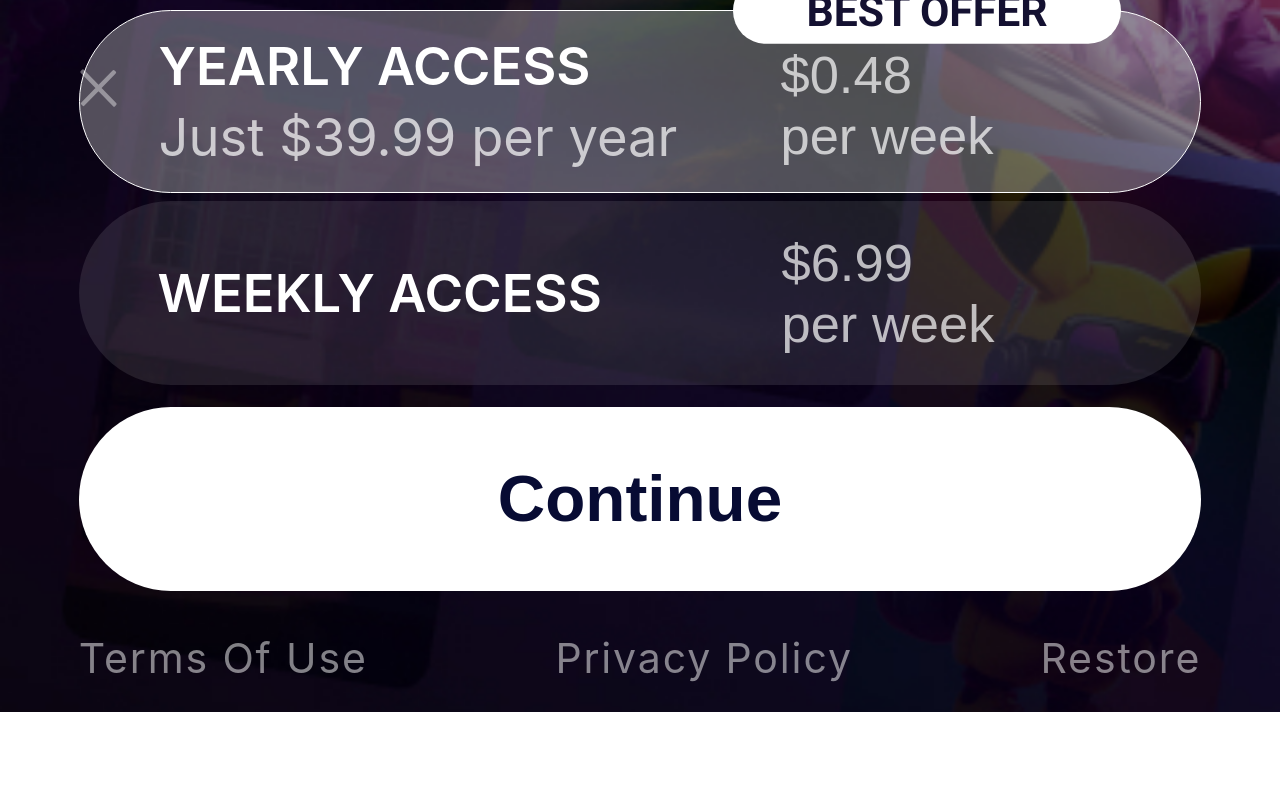
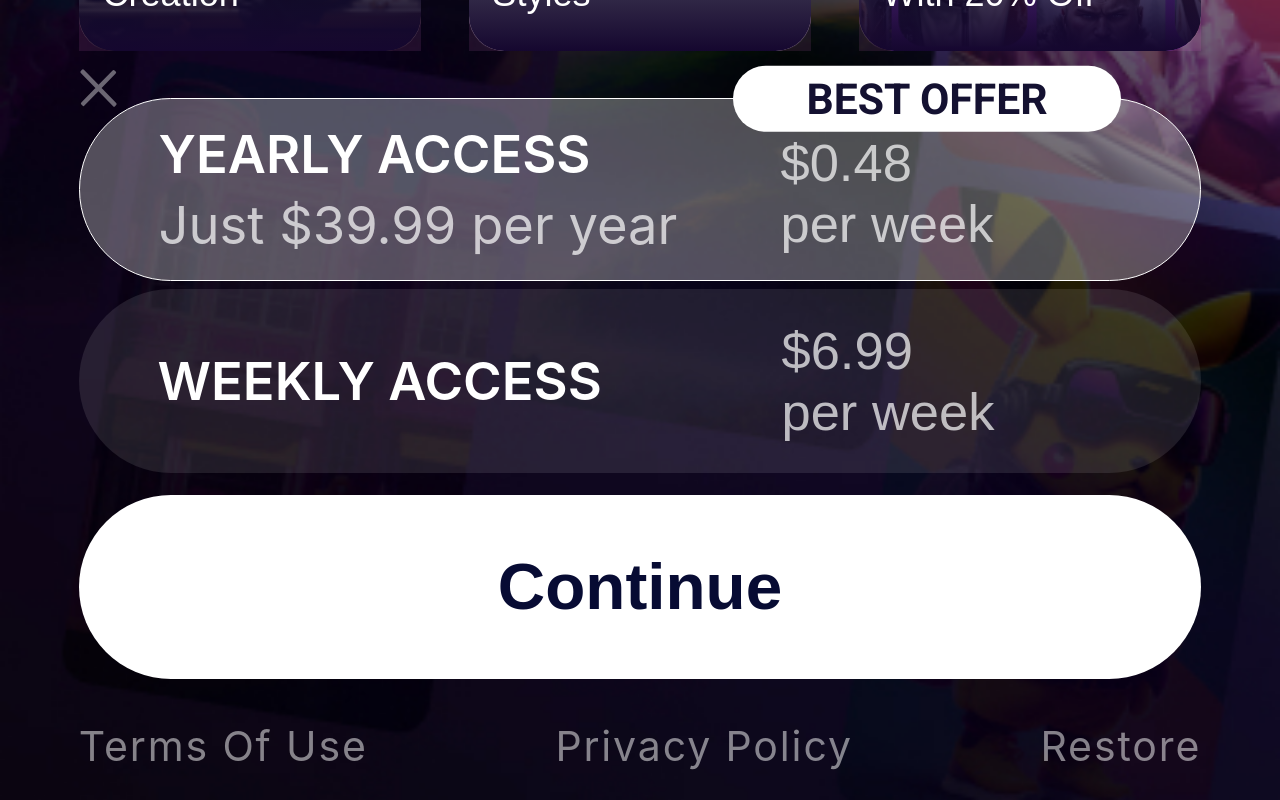
Before and after one commit to IlonMakh/bp, a website built with webpack: page src/index.html in a window 1280 px wide. Built offline with nearby package versions, Linux system fonts and the light colour scheme; grey boxes are pictures that could not be loaded.

Commit message:
change height

```diff
--- a/src/css/style.css
+++ b/src/css/style.css
@@ -28,7 +28,7 @@ html.lang-pt {
 }
 
 body {
-    height: calc(100vh - 88px);
+    height: 100%;
     color: #fff;
     font-family: "SF Pro", Arial, sans-serif;
 }
```
Also changed, not shown: dist/css/style.css.
